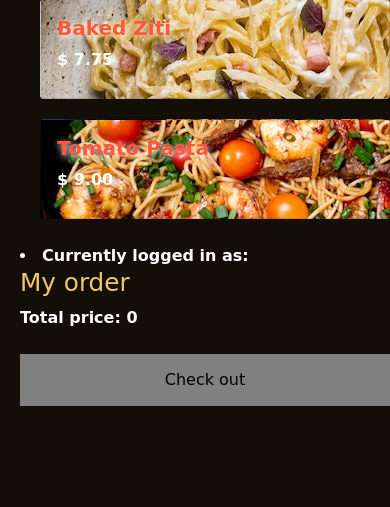
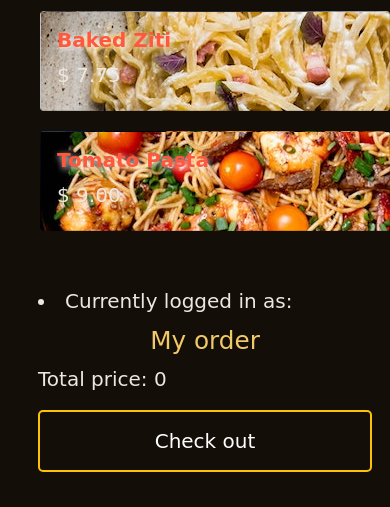
Before and after one commit to YJZFlora/Floza, a Django app: page /makeOrder in a window 390 px wide. Shown: the part 2446-2953 px from the top of the page. Before the commit the page ends 2852 px from the top, so only its background shows below. Run offline with Django 3.2, Linux system fonts and the light colour scheme; data comes from the database, SQL or seed files in the repository; both versions use the stored data as it was after the commit; some libraries are stand-ins or nearby versions.

Commit message:
finish UI upgrade

```diff
--- a/orders/static/orders/homePage.css
+++ b/orders/static/orders/homePage.css
@@ -51,6 +51,11 @@ a{
   text-align: center;
 }
 
+
+button:hover {
+  opacity: 0.8;
+}
+
 .container {
 
 }
--- a/orders/static/orders/styles.css
+++ b/orders/static/orders/styles.css
@@ -2,8 +2,14 @@
 
 body {
     font-family: "Comic Sans MS";
-    font-weight: bold;
-    color:#ffffff;
+    /* font-weight: bold; */
+    color:#eee7e0;
+    margin: 0;
+    font-size:20px;
+}
+
+h4 {
+  color: #ffc107;
 }
 
 @font-face {
@@ -110,17 +115,21 @@ input[type=text], input[type=password] {
 
 /* Set a style for all buttons */
 button {
-  background-color: grey;
-  color: black;
+  background-color: rgb(0 0 0 / 0%);
+  color: #ffffff;
   padding: 14px 20px;
-  margin: 8px 0;
-  border: none;
-  cursor: pointer;
+  font-size: 20px;
   width: 100%;
+  border-radius: 5px;
+  border: 2px solid #ffc107;
+}
+
+#side_info {
+  padding: 30px;
 }
 
 button:hover {
-  opacity: 0.8;
+  background-color: #ffc107;
 }
 
 /* Extra styles for the cancel button */
--- a/orders/templates/orders/check_out.html
+++ b/orders/templates/orders/check_out.html
@@ -9,7 +9,7 @@
       <h3>We will deliver to you soon!</h3>
     <h4> You ordered: </h4>
     <h4> {{ order }} </h4>
-    <h4><a href="{% url 'index' %}">Bcak to menu</a></h4>
+    <h4><a href="{% url 'makeOrder' %}">Bcak to menu</a></h4>
   </div>
 
 </body>
--- a/orders/templates/orders/history.html
+++ b/orders/templates/orders/history.html
@@ -12,6 +12,6 @@
         </div>
       </div>
   {% endfor %}
-  <a href="{% url 'index' %}">Back to menu.</a>
+  <a href="{% url 'homePage' %}">Back to menu.</a>
 
 </body>
--- a/orders/templates/orders/login_wrong.html
+++ b/orders/templates/orders/login_wrong.html
@@ -6,7 +6,7 @@
 <body>
   <div class="order">
     <h2>{{ message }}</h2>
-    <h4><a href="{% url 'index' %}">Bcak to menu.</a></h4>
+    <h4><a href="{% url 'makeOrder' %}">Bcak to menu.</a></h4>
   </div>
 
 </body>
--- a/orders/templates/orders/makeOrder.html
+++ b/orders/templates/orders/makeOrder.html
@@ -128,15 +128,15 @@
         </div>
       </div>
 
-      <div class="col-sm-3">
+      <div class="col-sm-3" id="side_info">
         <div class="login_info">
           <li>Currently logged in as: {{ user.username }}</li>
         </div>
 
-        <h2>My order</h2>
+        <h2 style="text-align:center;padding-top:10px;">My order</h2>
           <div id="order_place"></div>
           <p id="total_amount">Total price: 0</p>
-          <button  name="button" id="confirm_button">Check out</button>
+          <button name="button" type="button" id="confirm_button">Check out</button>
       </div>
     </div>
 
@@ -148,13 +148,13 @@
   <div id="basic_modal" class="modal">
     <div class="modal-content">
       <span class="close">&times;</span>
-      <h3>Item Options</h3>
+      <h2 style="color:#d22609;">Item Options</h2>
       <form method="post">
         <h4>Choose a size</h4>
         <p>Required - Choose one.</p>
         <input type="radio" name="size" value="big"> Big(15 Slice) <span id="big"></span><br>
         <input type="radio" name="size" value="small"> Small (9 Slice) <span id="small"></span><br>
-        <h4>Would you like whole toppings?</h4>
+        <h4>Would you like extra toppings?</h4>
         <p>Optional - Choose any.</p>
           {% for Topping in Toppings %}
         <input type="checkbox" class="add_thing" name="toppings" value="{{ Topping.Topping }} ${{ Topping.Price }}"> {{ Topping.Topping }} ${{ Topping.Price }}<br>
@@ -163,7 +163,7 @@
         <input type="text" class="note" placeholder="No pickles? Dressing on the side? Let the restaurant know here">
         <br>
         <input type="number" id="pizza" min="1" value="1">
-        <button type="button" name="button" class="order_btn">Order</button>
+        <button type="button" name="button" class="order_btn" style="margin:5px;">Order</button>
       </form>
     </div>
   </div>
--- a/orders/templates/orders/register_succ.html
+++ b/orders/templates/orders/register_succ.html
@@ -2,7 +2,7 @@
 <head>
  <script>
  setTimeout(function() {
-   window.location.href = "{% url 'index' %}";
+   window.location.href = "{% url 'makeOrder' %}";
  }, 5000);
  </script>
 </head>
@@ -11,7 +11,7 @@
   <div class="">
     <h2>Register successfully, now you can login and order. </h2>
     <p>This page will return to Menu in 10 seconds.</p>
-    <a href="{% url 'index' %}">Go to menu now</a>
+    <a href="{% url 'makeOrder' %}">Go to menu now</a>
   </div>
 
 </body>
--- a/orders/templates/orders/user.html
+++ b/orders/templates/orders/user.html
@@ -2,7 +2,7 @@
 <head>
   <script>
   setTimeout(function() {
-    window.location.href = "{% url 'index' %}";
+    window.location.href = "{% url 'makeOrder' %}";
   }, 0);
   </script>
 </head>
```
Also changed, not shown: other parts of orders/static/orders/styles.css (+13 -47 lines), db.sqlite3, 1 other file.
